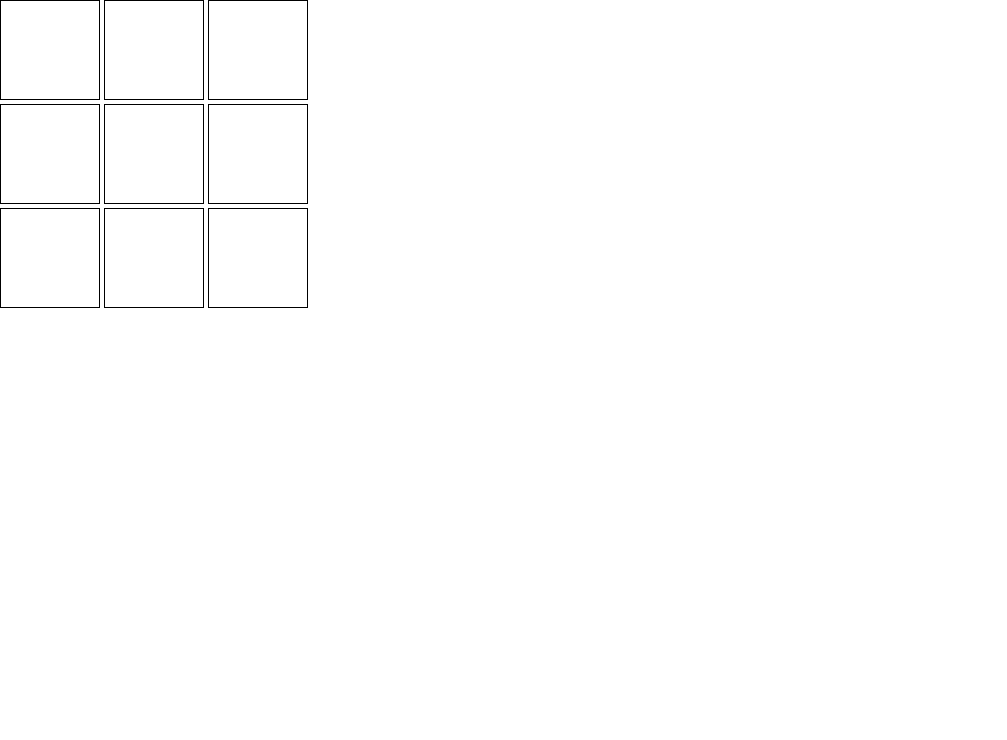
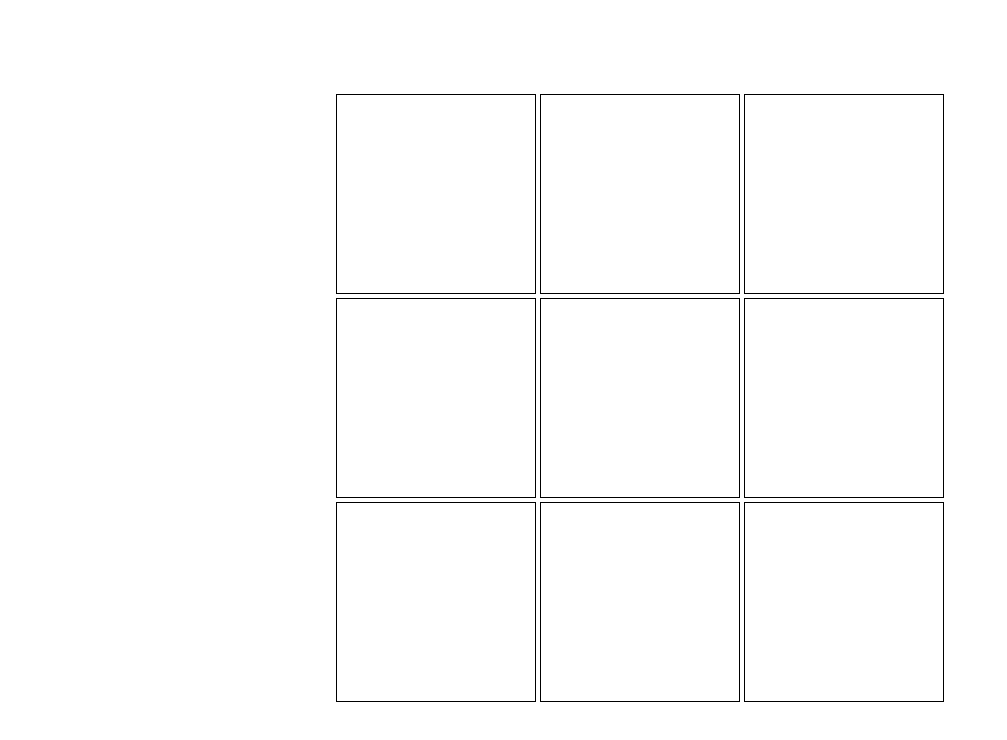
Before and after one commit to LucasMinamihara/my-tic-tac-toe, a plain HTML site: page game.html in a window 1280 px wide. Shown: the whole page, without its empty margins (0-1007 px from the left). Drawn offline with Linux system fonts and the light colour scheme.

Commit message:
Editing tab

```diff
--- a/style.css
+++ b/style.css
@@ -5,11 +5,15 @@
 }
 
 .container {
+  position: absolute;
+  top: 50%;
+  left: 50%;
+  transform: translate(-50%, -50%);
 }
 
 .square {
-  width: 100px;
-  height: 100px;
+  width: 200px;
+  height: 200px;
   border: 1px solid black;
   display: inline-block;
 }
```
